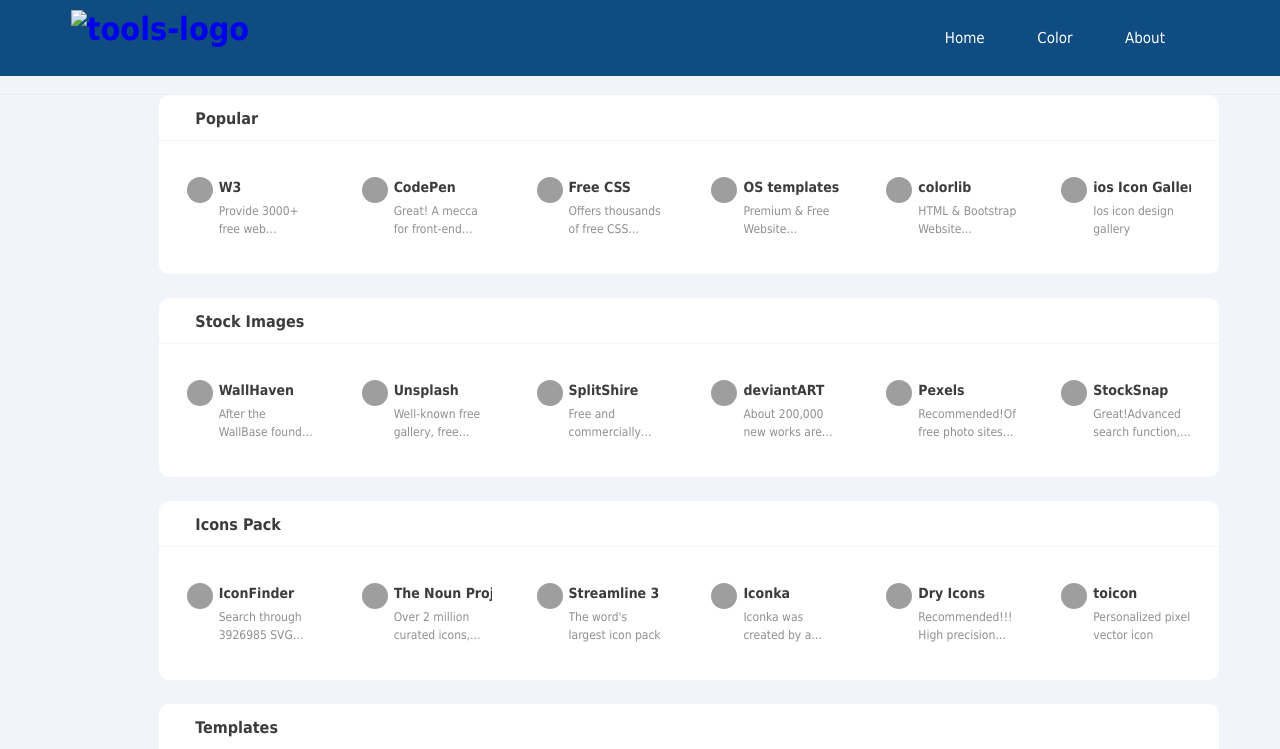
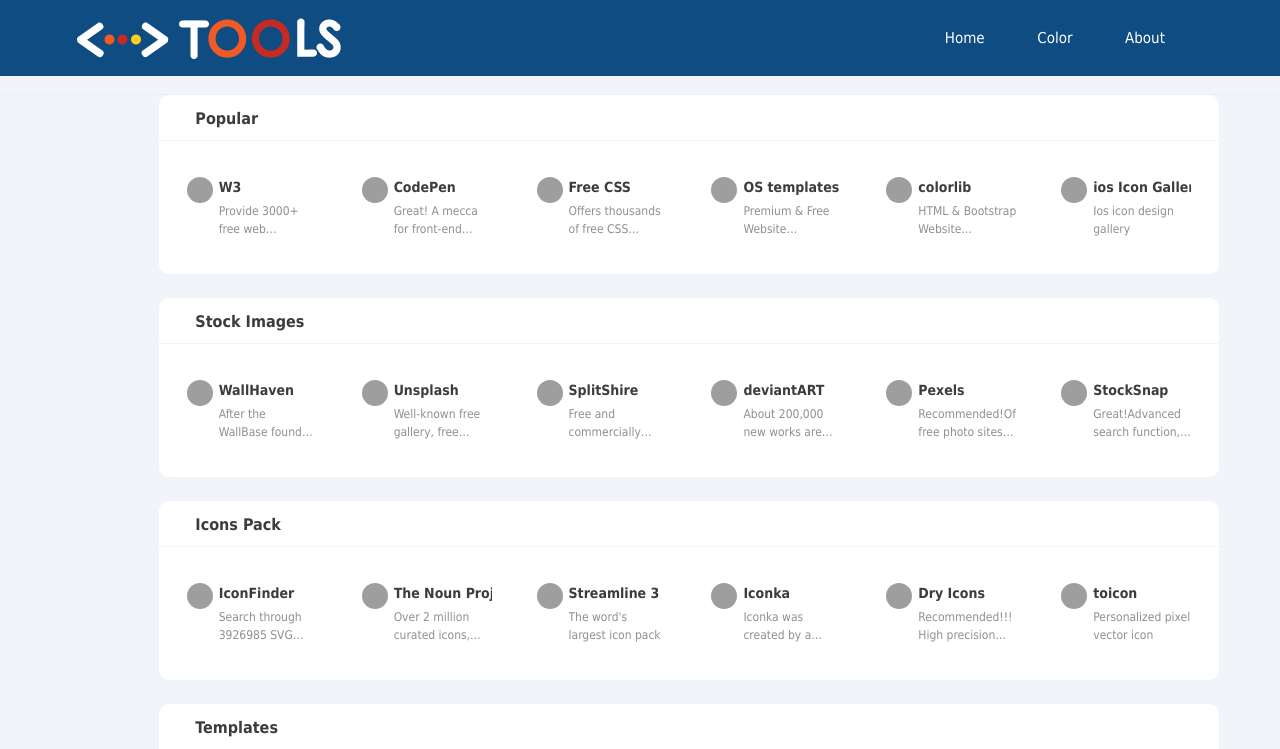
Before and after one commit to eetoang/tools, a plain HTML site: page index.html in a window 1280 px wide. Shown: the top 749 px of the page. Drawn offline with Linux system fonts and the light colour scheme; grey boxes are pictures that could not be loaded; a script that the page names is missing.

Commit message:
Update index.html

```diff
--- a/index.html
+++ b/index.html
@@ -12,7 +12,7 @@
 <div class="header ">
   <div class="container">
     <h1 class="logo">
-      <strong><a href="index.html"><img src="images/tools-logo-white.png" alt="tools-logo" style="width:288px;height:57px;"> </a> </strong>
+      <strong><a href="index.html"><img src="tools-logo-white.png" alt="tools-logo" style="width:288px;height:57px;"> </a> </strong>
     </h1>
    <div class="primary-menus">
       <ul class="selects">
```
